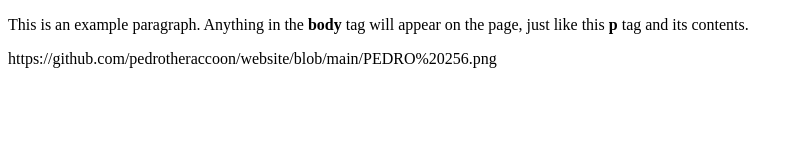
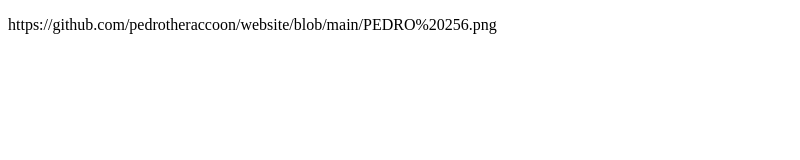
Before and after one commit to pedrotheraccoon/website, a plain HTML site: page index.html in a window 1280 px wide. Shown: the whole page, without its empty margins (0-800 px from the left). Drawn offline with Linux system fonts and the light colour scheme.

Commit message:
Update index.html

```diff
--- a/index.html
+++ b/index.html
@@ -4,6 +4,6 @@
     <title>Pedro The Raccoon</title>
   </head>
   <body>
-    <p>This is an example paragraph. Anything in the <strong>body</strong> tag will appear on the page, just like this <strong>p</strong> tag and its contents.</p>
+    <p>
   </body> https://github.com/pedrotheraccoon/website/blob/main/PEDRO%20256.png
 </html>
```
